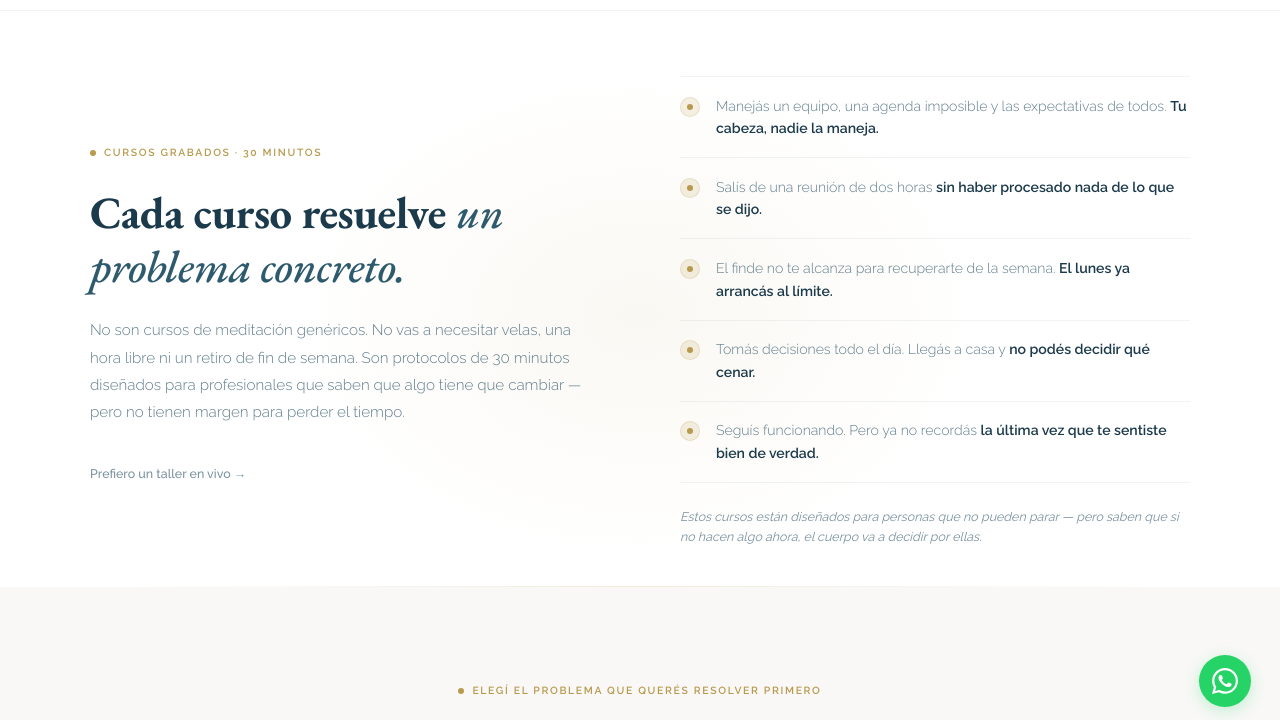
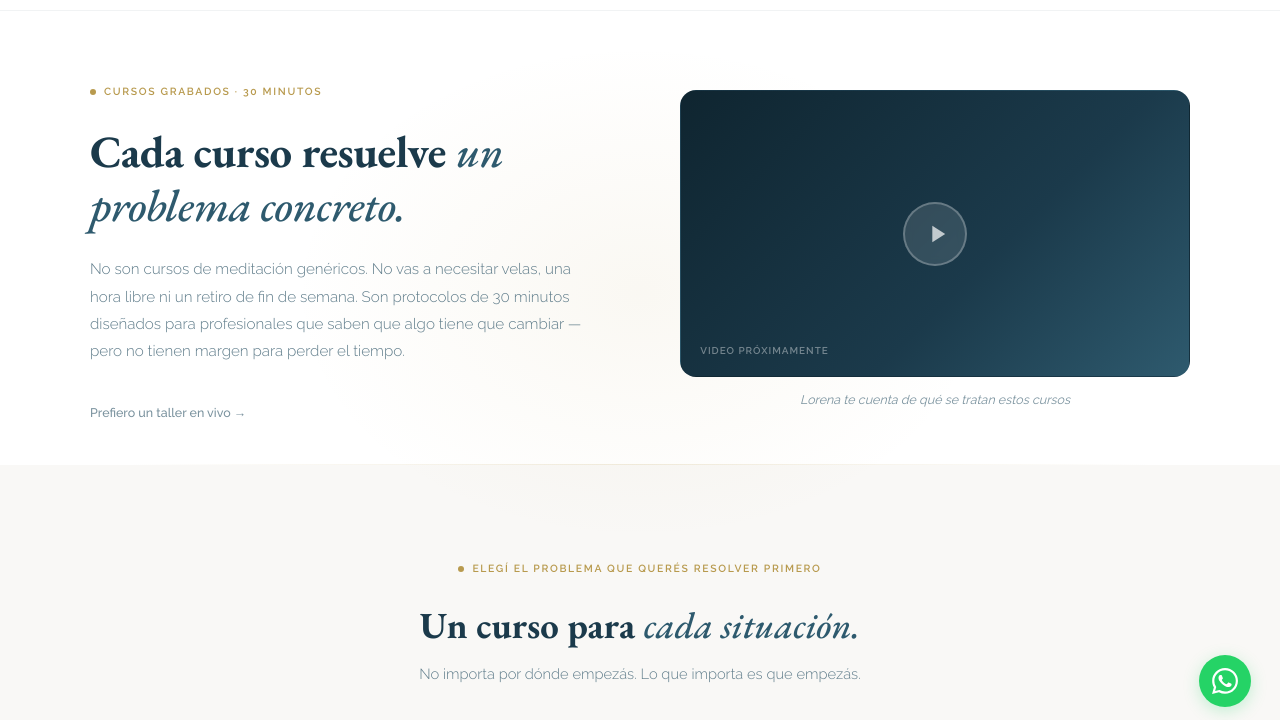
Before and after one commit to agusmilesi-collab/sentirmindfulness, a plain HTML site: page ondemand.html in a window 1280 px wide. Shown: the part 64-784 px from the top of the page. Drawn offline with nearby package versions, Linux system fonts and the light colour scheme.

Commit message:
Update form email to lorecamposhr@gmail.com; replace recognition list with video placeholder in ondemand hero

```diff
--- a/ondemand.html
+++ b/ondemand.html
@@ -133,10 +133,74 @@
   color: var(--navy);
 }
 
-/* Recognition list */
+/* Video placeholder */
 .hook-right {
   opacity: 0;
   animation: up 0.7s var(--ease) 0.3s forwards;
+}
+
+.hook-video {
+  width: 100%;
+}
+
+.hook-video-inner {
+  position: relative;
+  width: 100%;
+  aspect-ratio: 16 / 9;
+  background: linear-gradient(135deg, #0f2530 0%, #1b3a4b 60%, #2e5a6e 100%);
+  border-radius: var(--radius-xl);
+  overflow: hidden;
+  cursor: pointer;
+  display: flex;
+  align-items: center;
+  justify-content: center;
+  border: 1px solid var(--border);
+}
+
+.hook-video-inner::after {
+  content: 'Video próximamente';
+  position: absolute;
+  bottom: 1rem;
+  left: 1.2rem;
+  font-size: 0.62rem;
+  font-weight: 600;
+  text-transform: uppercase;
+  letter-spacing: 0.1em;
+  color: rgba(255,255,255,0.4);
+}
+
+.hook-video-play {
+  width: 64px;
+  height: 64px;
+  border-radius: 50%;
+  background: rgba(255,255,255,0.12);
+  border: 2px solid rgba(255,255,255,0.25);
+  display: flex;
+  align-items: center;
+  justify-content: center;
+  color: rgba(255,255,255,0.7);
+  backdrop-filter: blur(4px);
+  transition: background 0.2s, transform 0.2s;
+}
+
+.hook-video-play svg {
+  width: 28px;
+  height: 28px;
+  margin-left: 4px;
+}
+
+.hook-video-inner:hover .hook-video-play {
+  background: rgba(255,255,255,0.2);
+  transform: scale(1.08);
+}
+
+.hook-video-caption {
+  font-size: 0.78rem;
+  color: var(--text-muted);
+  font-weight: 400;
+  font-style: italic;
+  text-align: center;
+  margin-top: 0.75rem;
 }
 
 .recognition-list {
@@ -489,29 +553,14 @@
     </div>
 
     <div class="hook-right">
-      <ul class="recognition-list" aria-label="¿Te identificás con alguna de estas situaciones?">
-        <li class="recognition-item">
-          <div class="rec-check" aria-hidden="true"></div>
-          <p>Manejás un equipo, una agenda imposible y las expectativas de todos. <strong>Tu cabeza, nadie la maneja.</strong></p>
-        </li>
-        <li class="recognition-item">
-          <div class="rec-check" aria-hidden="true"></div>
-          <p>Salís de una reunión de dos horas <strong>sin haber procesado nada de lo que se dijo.</strong></p>
-        </li>
-        <li class="recognition-item">
-          <div class="rec-check" aria-hidden="true"></div>
-          <p>El finde no te alcanza para recuperarte de la semana. <strong>El lunes ya arrancás al límite.</strong></p>
-        </li>
-        <li class="recognition-item">
-          <div class="rec-check" aria-hidden="true"></div>
-          <p>Tomás decisiones todo el día. Llegás a casa y <strong>no podés decidir qué cenar.</strong></p>
-        </li>
-        <li class="recognition-item">
-          <div class="rec-check" aria-hidden="true"></div>
-          <p>Seguís funcionando. Pero ya no recordás <strong>la última vez que te sentiste bien de verdad.</strong></p>
-        </li>
-      </ul>
-      <p class="hook-note">Estos cursos están diseñados para personas que no pueden parar — pero saben que si no hacen algo ahora, el cuerpo va a decidir por ellas.</p>
+      <div class="hook-video">
+        <div class="hook-video-inner">
+          <div class="hook-video-play" aria-hidden="true">
+            <svg viewBox="0 0 24 24" fill="currentColor"><path d="M8 5v14l11-7z"/></svg>
+          </div>
+        </div>
+        <p class="hook-video-caption">Lorena te cuenta de qué se tratan estos cursos</p>
+      </div>
     </div>
 
   </div>
```
Also changed, not shown: index.html (+1 -1 lines).
